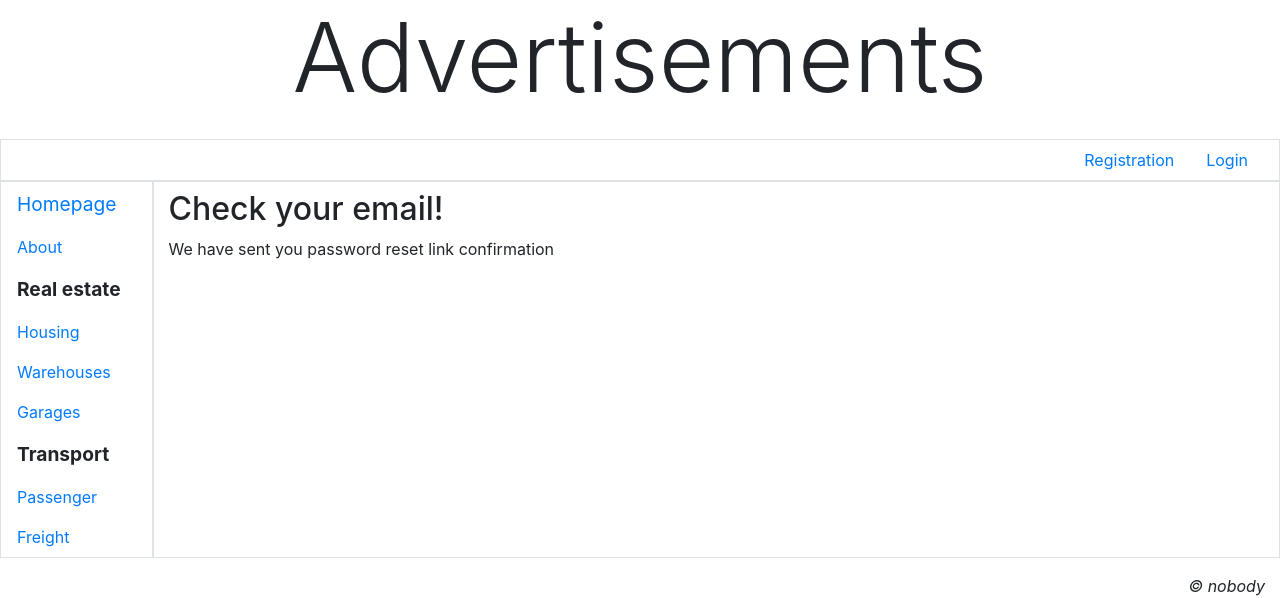
After one commit to artempenteskul/ads-board, a Django app: page /password/done/reset/ in a window 1280 px wide. The commit adds this page. Shown: the top 598 px of the page. Run offline with Django 4.2, Linux system fonts and the light colour scheme; parts of the project's set-up code (start-up, migrations or seed data) failed here and were passed over; some libraries are stand-ins or nearby versions.

Commit message:
added password reset

```diff
--- a/src/advert/urls.py
+++ b/src/advert/urls.py
@@ -10,7 +10,11 @@ urlpatterns = [
     path('logout/', views.AdvertLogout.as_view(), name='logout'),
     path('profile/', views.profile, name='profile'),
     path('profile/change/', views.ChangeUserInfoView.as_view(), name='profile-change'),
-    path('password/change/', views.PasswordChangeView.as_view(), name='password-change'),
+    path('password/change/', views.UserPasswordChangeView.as_view(), name='password-change'),
+    path('password/reset/', views.UserPasswordResetView.as_view(), name='password-reset'),
+    path('password/done/reset/', views.UserPasswordDoneResetView.as_view(), name='password-reset-done'),
+    path('password/confirm/reset/', views.UserPasswordResetConfirmView.as_view(), name='password-confirm-reset'),
+    path('password/complete/reset/', views.UserPasswordCompleteResetView.as_view(), name='password-complete-reset'),
     path('register/done/', views.RegisterUserDoneView.as_view(), name='register-done'),
     path('register/activate/<str:sign>/', views.user_activate, name='register-activate'),
     path('register/', views.RegisterUserView.as_view(), name='register'),
--- a/src/advert/views.py
+++ b/src/advert/views.py
@@ -10,7 +10,10 @@ from django.views.generic.base import TemplateView
 from django.contrib.messages.views import SuccessMessageMixin
 from django.urls import reverse_lazy
 from django.shortcuts import get_object_or_404
-from django.contrib.auth.views import PasswordChangeView
+from django.contrib.auth.views import (
+    PasswordChangeView, PasswordResetView, PasswordResetDoneView, PasswordResetConfirmView, PasswordResetCompleteView
+)
+
 from django.contrib.auth import logout
 from django.contrib import messages
 from django.core.signing import BadSignature
@@ -63,10 +66,31 @@ class ChangeUserInfoView(UpdateView, SuccessMessageMixin, LoginRequiredMixin):
         return get_object_or_404(queryset, pk=self.user_id)
 
 
-class UserPasswordChange(PasswordChangeView, LoginRequiredMixin, SuccessMessageMixin):
+class UserPasswordChangeView(PasswordChangeView, LoginRequiredMixin, SuccessMessageMixin):
     template_name = 'advert/password_change.html'
     success_url = reverse_lazy('advert:profile')
     success_message = 'Your password was successfully changed'
+
+
+class UserPasswordResetView(PasswordResetView, SuccessMessageMixin):
+    template_name = 'advert/password_reset.html'
+    subject_template_name = 'email/password_reset_subject.txt'
+    email_template_name = 'email/password_reset_body.txt'
+    success_url = reverse_lazy('advert:password-reset-done')
+
+
+class UserPasswordDoneResetView(PasswordResetDoneView):
+    template_name = 'advert/password_reset_done.html'
+
+
+class UserPasswordResetConfirmView(PasswordResetConfirmView):
+    template_name = 'advert/password_reset_confirm.html'
+    post_reset_login = True
+    success_url = reverse_lazy('advert:password-complete-reset')
+
+
+class UserPasswordCompleteResetView(PasswordResetCompleteView):
+    template_name = 'advert/password_reset_complete.html'
 
 
 class RegisterUserView(CreateView):
--- a/src/base/settings.py
+++ b/src/base/settings.py
@@ -104,6 +104,8 @@ STATIC_URL = 'static/'
 
 DEFAULT_AUTO_FIELD = 'django.db.models.BigAutoField'
 
+DEFAULT_FROM_EMAIL = os.getenv('DEFAULT_FROM_EMAIL')
+
 EMAIL_BACKEND = 'django.core.mail.backends.smtp.EmailBackend'
 EMAIL_HOST = 'smtp.gmail.com'
 EMAIL_PORT = int(os.getenv('EMAIL_PORT'))
--- /dev/null
+++ b/src/templates/advert/password_reset_done.html
@@ -0,0 +1,10 @@
+{% extends 'layout/base.html' %}
+
+{% load bootstrap4 %}
+
+{% block title %}Password reset{% endblock %}
+
+{% block content %}
+    <h2>Check your email!</h2>
+    <p>We have sent you password reset link confirmation</p>
+{% endblock %}
--- /dev/null
+++ b/src/templates/email/password_reset_subject.txt
@@ -0,0 +1 @@
+{{ user.username }}: Reset Password
--- a/src/templates/layout/base.html
+++ b/src/templates/layout/base.html
@@ -32,7 +32,7 @@
                         <div class="dropdown-menu">
                             <a href="{% url 'advert:profile' %}" class="dropdown-item">My ads</a>
                             <a href="{% url 'advert:profile-change' %}" class="dropdown-item">Change profile</a>
-                            <a href="#" class="dropdown-item">Change password</a>
+                            <a href="{% url 'advert:password-change' %}" class="dropdown-item">Change password</a>
                             <div class="dropdown-divider"></div>
                             <a href="{% url 'advert:logout' %}" class="dropdown-item">Logout</a>
                             <div class="dropdown-divider"></div>
```
Also changed, not shown: src/templates/advert/password_reset.html (added, +13 -0 lines), src/templates/advert/password_reset_complete.html (added, +10 -0 lines), src/templates/advert/password_reset_confirm.html (added, +14 -0 lines), src/templates/email/password_reset_body.txt (added, +7 -0 lines).
